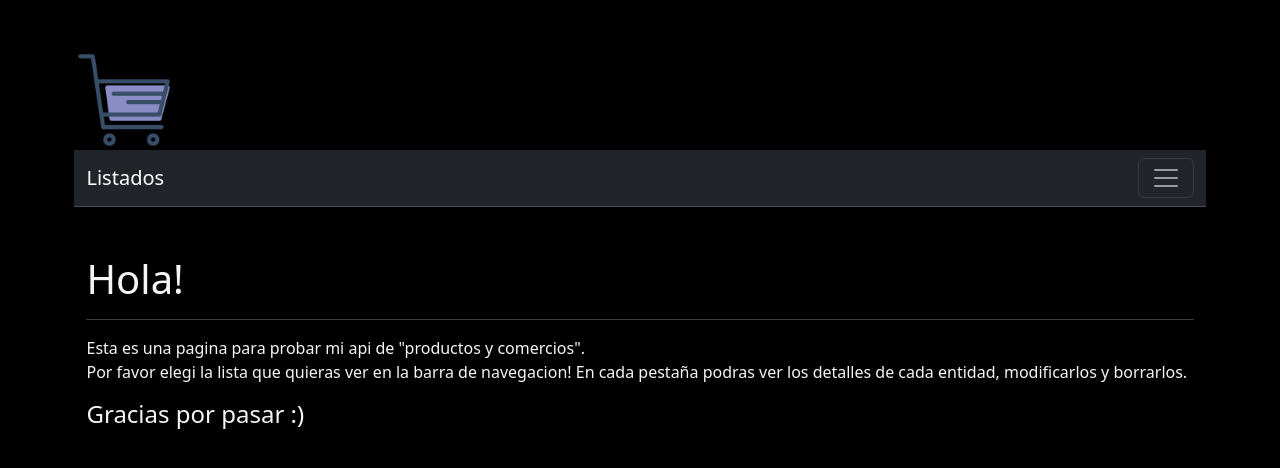
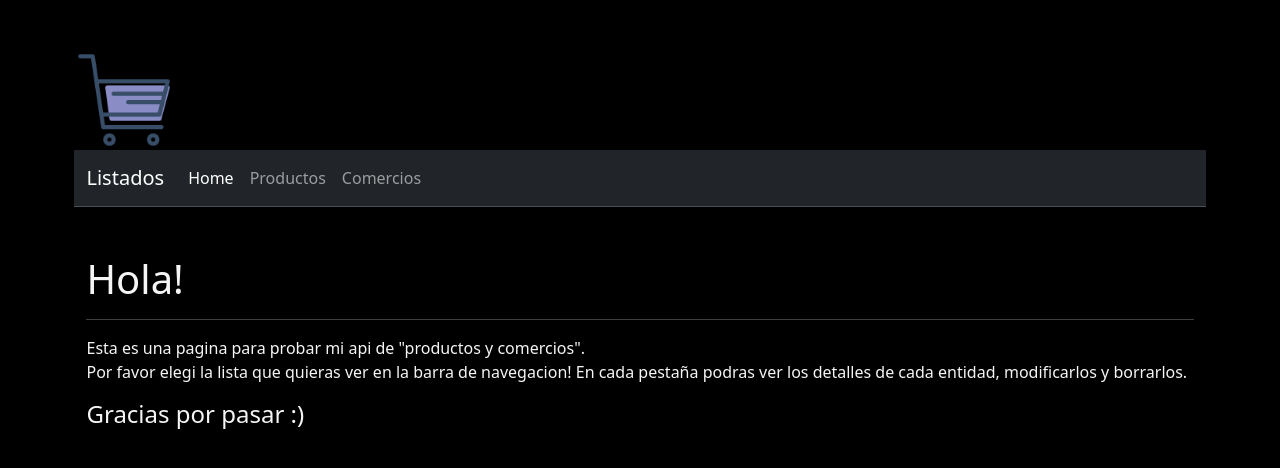
Before and after one commit to AzuPeralta/REACT-Listado-de-productos, a React (Vite) app: page / in a window 1280 px wide. Shown: the top 468 px of the page. Built offline with nearby package versions, Linux system fonts and the light colour scheme.

Commit message:
Se modifica estilo del NavBar

```diff
--- a/src/routes/components/NavBar.jsx
+++ b/src/routes/components/NavBar.jsx
@@ -4,13 +4,10 @@ import { Link, NavLink } from 'react-router-dom'
 export const NavBar = () => {
     return (
         <>
-            <nav className="navbar bg-dark border-bottom border-body" data-bs-theme="dark">
+            <nav className="navbar navbar-expand-lg bg-dark border-bottom border-body" data-bs-theme="dark">
                 <div className="container-fluid">
-                    <Link className="navbar-brand" href="#">Listados</Link>
-                    <button className="navbar-toggler" type="button" data-bs-toggle="collapse" data-bs-target="#navbarNav" aria-controls="navbarNav" aria-expanded="false" aria-label="Toggle navigation">
-                        <span className="navbar-toggler-icon"></span>
-                    </button>
-                    <div className="collapse navbar-collapse" id="navbarNav">
+                    <Link className="navbar-brand" to="#">Listados</Link>
+                    <div className="navbar-collapse" id="navbarNav">
                         <ul className="navbar-nav">
                             <li className="nav-item">
                                 <NavLink to='/' className="nav-link">Home</NavLink>
```
